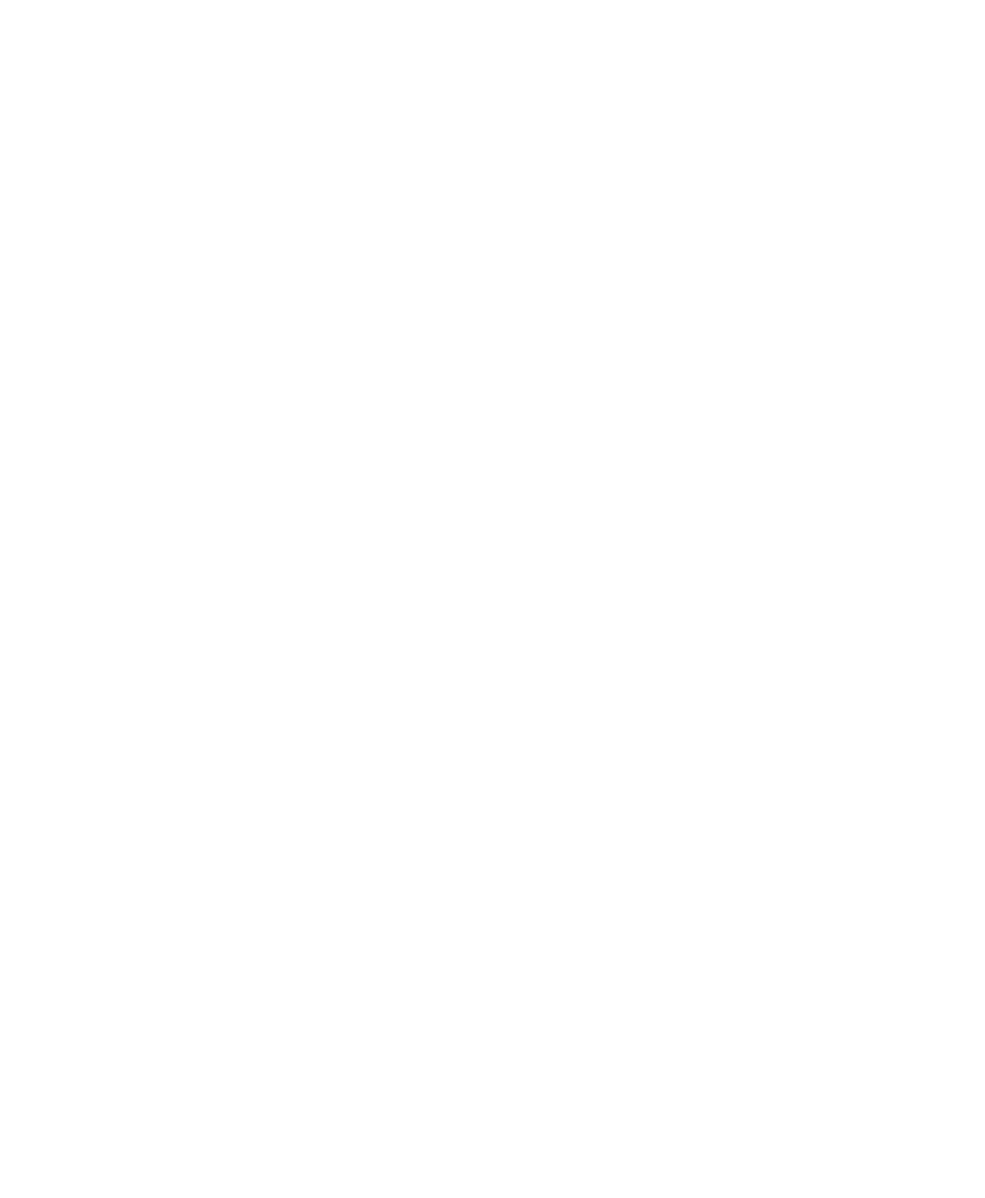
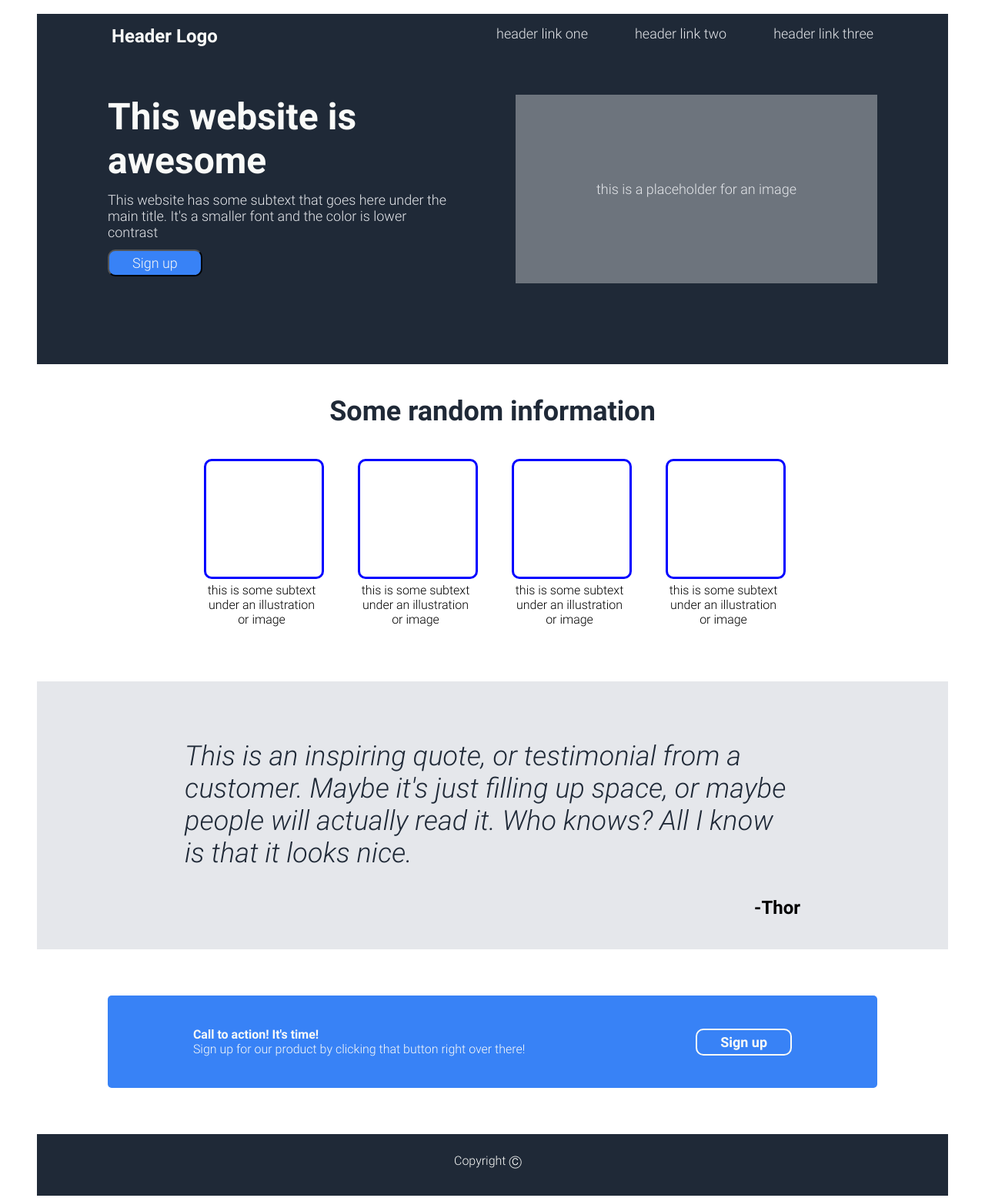
Before and after one commit to cristiano-93/brainnest-programm, a plain HTML site: page pages/week-2.html in a window 1280 px wide. Shown: the whole page at 77% size. Before the commit the page ends 800 px from the top, so only its background shows below. Drawn offline with Linux system fonts and the light colour scheme.

Commit message:
commit 2 22/08
css now similar to the design

```diff
--- a/css/week2.css
+++ b/css/week2.css
@@ -0,0 +1,232 @@
+@font-face {
+  font-family: "Roboto";
+  src: url(../assets/fonts/Roboto-Regular.ttf) format("truetype");
+  font-weight: normal;
+}
+@font-face {
+  font-family: "Roboto";
+  src: url(../assets/fonts/Roboto-Light.ttf) format("truetype");
+  font-weight: lighter;
+}
+@font-face {
+  font-family: "Roboto";
+  src: url(../assets/fonts/Roboto-Bold.ttf) format("truetype");
+  font-weight: bold;
+}
+@font-face {
+  font-family: "Roboto";
+  src: url(../assets/fonts/Roboto-LightItalic.ttf) format("truetype");
+  font-style: italic;
+}
+
+/* -------------- Notes -------------- */
+/*
+fix the space between blue pics when resizing(from % to px)
+
+*/
+
+/* -------------- Global settings -------------- */
+
+* {
+  font-family: "Roboto", Times, serif;
+}
+
+a:link {
+  text-decoration: none;
+}
+a:visited {
+  text-decoration: none;
+}
+a:hover {
+  text-decoration: none;
+}
+a:active {
+  text-decoration: none;
+}
+
+/* -------------- Section 1 -------------- */
+
+body {
+  padding: 10px 40px;
+}
+.sec-1 {
+  background-color: #1f2937;
+}
+.sec-1-header {
+  display: flex;
+  justify-content: space-between;
+  height: 40px;
+  width: 1000px;
+  margin: 0px auto;
+  padding-top: 5px;
+}
+.sec-1-header-div-1 {
+  height: 40px;
+}
+.sec-1-header-div-1 p {
+  font-size: 24px;
+  font-weight: 600;
+  color: #f9faf8;
+  margin: 0px;
+  padding: 10px 5px;
+}
+.sec-1-header-div-2 {
+  width: 500px;
+  display: flex;
+  justify-content: space-between;
+}
+.sec-1-header-div-2 a {
+  font-size: 18px;
+  color: #e5e7eb;
+  padding: 10px 5px;
+}
+.sec-1-row {
+  display: flex;
+  width: 1000px;
+  height: 350px;
+  margin: 60px auto;
+  justify-content: space-between;
+}
+.sec-1-col-1 {
+  justify-content: start;
+  width: 47%;
+  height: 70%;
+}
+.sec-1-col-2 {
+  background-color: rgb(109, 116, 125);
+  width: 47%;
+  height: 70%;
+  text-align: center;
+  display: flex;
+}
+
+.sec-1-col-1-title {
+  font-size: 48px;
+  color: #f9faf8;
+  font-weight: bold;
+  margin: 0;
+}
+.subtext-light {
+  font-size: 18px;
+  color: #e5e7eb;
+  margin: 12px 0px;
+}
+.btn-1 {
+  background-color: #3882f6;
+  color: #f9faf8;
+  font-size: 18px;
+  font-weight: lighter;
+  padding: 5px 30px;
+  border-radius: 10px;
+}
+#img-placeholder {
+  margin: auto;
+}
+
+/* -------------- Section 2 -------------- */
+
+.sec-2 {
+  margin-top: -20px;
+}
+.sec-2-info {
+  color: #1f2937;
+  font-size: 36px;
+  font-weight: bold;
+  text-align: center;
+}
+.sec-2-row {
+  display: flex;
+  justify-content: space-around;
+  width: 800px;
+  margin: auto;
+}
+.sec-2-col {
+  width: 150px;
+  padding: 5px;
+}
+.sec-2-col-img {
+  border: 3px solid blue;
+  border-radius: 10px;
+  height: 150px;
+  width: 150px;
+}
+.sec-2-col-p {
+  text-align: center;
+  margin-top: 5px;
+}
+
+/* -------------- Section 3 -------------- */
+
+.sec-3 {
+  background-color: #e5e7eb;
+}
+.sec-3-col {
+  width: 800px;
+  margin: 50px auto;
+  padding: 40px;
+}
+.sec-3-col-text {
+  width: 800px;
+  align-self: center;
+}
+.sec-3-p {
+  font-size: 36px;
+  color: #1f2937;
+  font-weight: lighter;
+  font-style: italic;
+}
+.sec-3-p-sign {
+  font-size: 24px;
+  font-weight: bold;
+  text-align: end;
+  margin: 0;
+}
+
+/* -------------- Section 4 -------------- */
+
+.sec-4 {
+  background-color: #3882f6;
+  border-radius: 5px;
+  width: 1000px;
+  margin: 60px auto;
+}
+.sec-4-row {
+  color: #f9faf8;
+  display: flex;
+  height: 120px;
+}
+.sec-4-p-col {
+  margin: auto;
+}
+.sec-4-p-col p {
+  margin: 0;
+}
+.sec-4-p-1 {
+  font-weight: bold;
+}
+.sec-4-btn-div {
+  margin: auto;
+  text-align: center;
+}
+.sec-4-btn {
+  background-color: #3882f6;
+  color: #f9faf8;
+  font-size: 18px;
+  font-weight: bold;
+  padding: 5px 30px;
+  border: 2px solid#f9faf8;
+  border-radius: 10px;
+}
+
+/* -------------- Section 5 -------------- */
+
+.sec-5 {
+  background-color: #1f2937;
+  color: #f9faf8;
+  height: 80px;
+}
+.sec-5-footer {
+  width: 100px;
+  margin: auto;
+  padding-top: 25px;
+}
--- a/pages/week-2.html
+++ b/pages/week-2.html
@@ -1,13 +1,107 @@
 <!DOCTYPE html>
 <html lang="en">
-<head>
-    <meta charset="UTF-8">
-    <meta http-equiv="X-UA-Compatible" content="IE=edge">
-    <meta name="viewport" content="width=device-width, initial-scale=1.0">
+  <head>
+    <meta charset="UTF-8" />
+    <meta http-equiv="X-UA-Compatible" content="IE=edge" />
+    <meta name="viewport" content="width=device-width, initial-scale=1.0" />
     <title>Week 2 Project</title>
-    <link rel="stylesheet" href="../css/week2.css">
-</head>
-<body>
+    <link rel="stylesheet" href="../css/week2.css" />
+  </head>
+  <body>
+    <section class="sec-1">
+      <div class="sec-1-header">
+        <div class="sec-1-header-div-1">
+          <p>Header Logo</p>
+        </div>
+        <div class="sec-1-header-div-2">
+          <a href="#">header link one</a>
+          <a href="#">header link two</a>
+          <a href="#">header link three</a>
+        </div>
+      </div>
+      <div class="sec-1-row">
+        <div class="sec-1-col-1">
+          <p class="sec-1-col-1-title">
+            This website is <br />
+            awesome
+          </p>
+          <p class="subtext-light">
+            This website has some subtext that goes here under the <br />
+            main title. It's a smaller font and the color is lower<br />
+            contrast
+          </p>
+          <button class="btn-1">Sign up</button>
+        </div>
+        <div class="sec-1-col-2">
+          <p class="subtext-light" id="img-placeholder">this is a placeholder for an image</p>
+        </div>
+      </div>
+    </section>
+    <section class="sec-2">
+      <p class="sec-2-info">Some random information</p>
+      <div class="sec-2-row">
+        <div class="sec-2-col">
+          <div class="sec-2-col-img"></div>
+          <p class="sec-2-col-p">
+            this is some subtext <br />
+            under an illustration <br />
+            or image
+          </p>
+        </div>
+        <div class="sec-2-col">
+          <div class="sec-2-col-img"></div>
+          <p class="sec-2-col-p">
+            this is some subtext <br />
+            under an illustration <br />
+            or image
+          </p>
+        </div>
+        <div class="sec-2-col">
+          <div class="sec-2-col-img"></div>
+          <p class="sec-2-col-p">
+            this is some subtext <br />
+            under an illustration <br />
+            or image
+          </p>
+        </div>
+        <div class="sec-2-col">
+          <div class="sec-2-col-img"></div>
+          <p class="sec-2-col-p">
+            this is some subtext <br />
+            under an illustration <br />
+            or image
+          </p>
+        </div>
+      </div>
+    </section>
 
-</body>
+    <section class="sec-3">
+      <div class="sec-3-col">
+        <div class="sec-3-col-text">
+          <p class="sec-3-p">
+            This is an inspiring quote, or testimonial from a <br />
+            customer. Maybe it's just filling up space, or maybe <br />
+            people will actually read it. Who knows? All I know <br />
+            is that it looks nice.
+          </p>
+          <p class="sec-3-p-sign">-Thor</p>
+        </div>
+      </div>
+    </section>
+    <section class="sec-4">
+      <div class="sec-4-row">
+        <div class="sec-4-p-col">
+          <p class="sec-4-p-1">Call to action! It's time!</p>
+          <p class="sec-4-p-2">Sign up for our product by clicking that button right over there!</p>
+        </div>
+
+        <div class="sec-4-btn-div">
+          <button class="sec-4-btn">Sign up</button>
+        </div>
+      </div>
+    </section>
+    <section class="sec-5">
+      <p class="sec-5-footer">Copyright Ⓒ</p>
+    </section>
+  </body>
 </html>
```
Also changed, not shown: assets/fonts/Roboto-Light.ttf (added), assets/fonts/Roboto-LightItalic.ttf (added).
